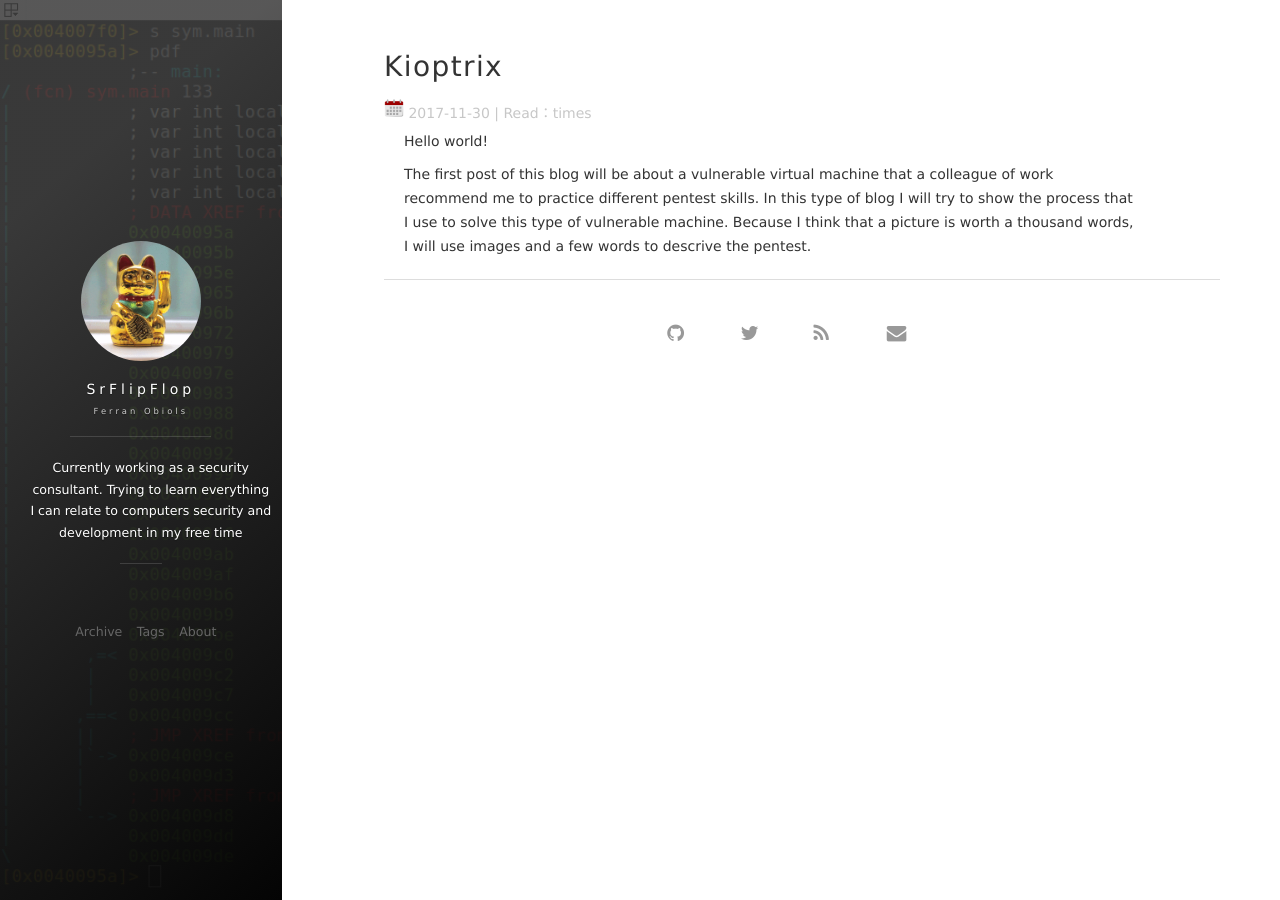
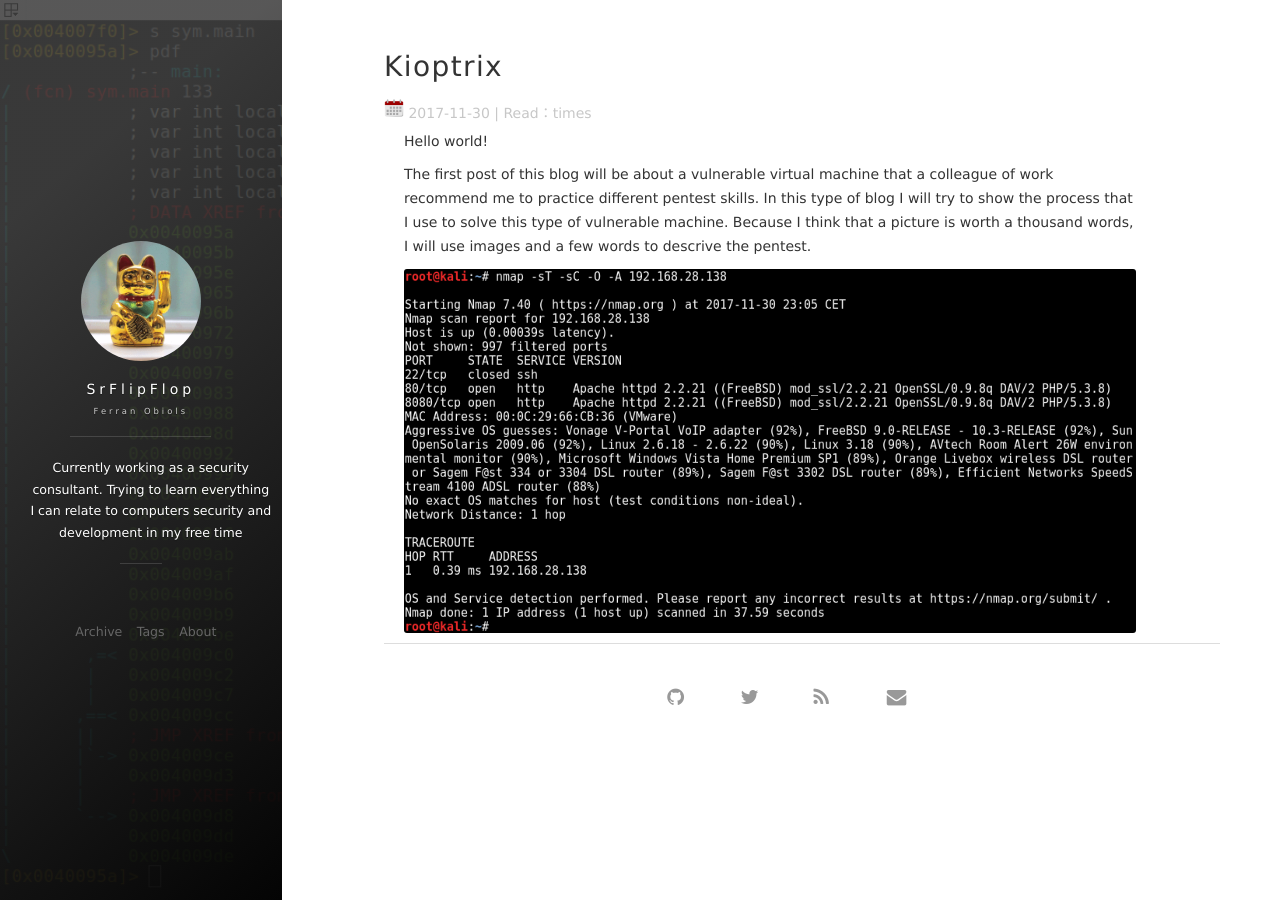
Before and after one commit to SrFlipFlop/srflipflop.github.io, a Jekyll site: the page built from _posts/2017-11-30-Kioptrix.md, in a window 1280 px wide. Built offline with Jekyll 4.4.1, drawn with Linux system fonts in a browser that asks for light colours; nearby versions of some CDN libraries; comment, search, counter and statistics services are not loaded.

Commit message:
change path image

```diff
--- a/_posts/2017-11-30-Kioptrix.md
+++ b/_posts/2017-11-30-Kioptrix.md
@@ -10,4 +10,4 @@
 
 The first post of this blog will be about a vulnerable virtual machine that a colleague of work recommend me to practice different pentest skills. In this type of blog I will try to show the process that I use to solve this type of vulnerable machine. Because I think that a picture is worth a thousand words, I will use images and a few words to descrive the pentest.
 
-![](/images/posts/images/posts/Kioptrix/img1.png)
+![](/images/posts/Kioptrix/img1.png)
```
